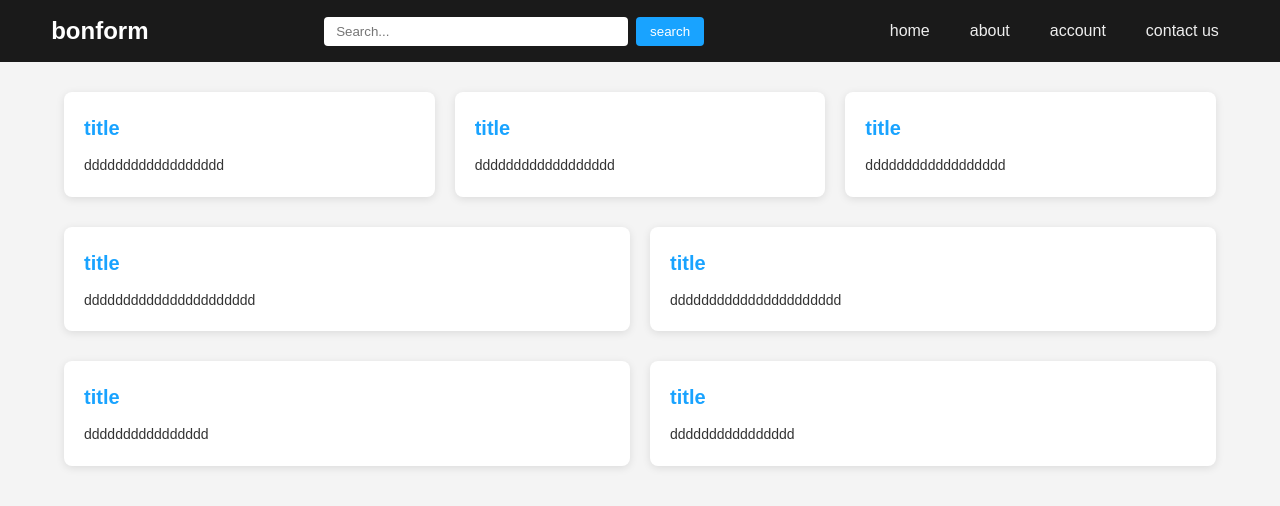
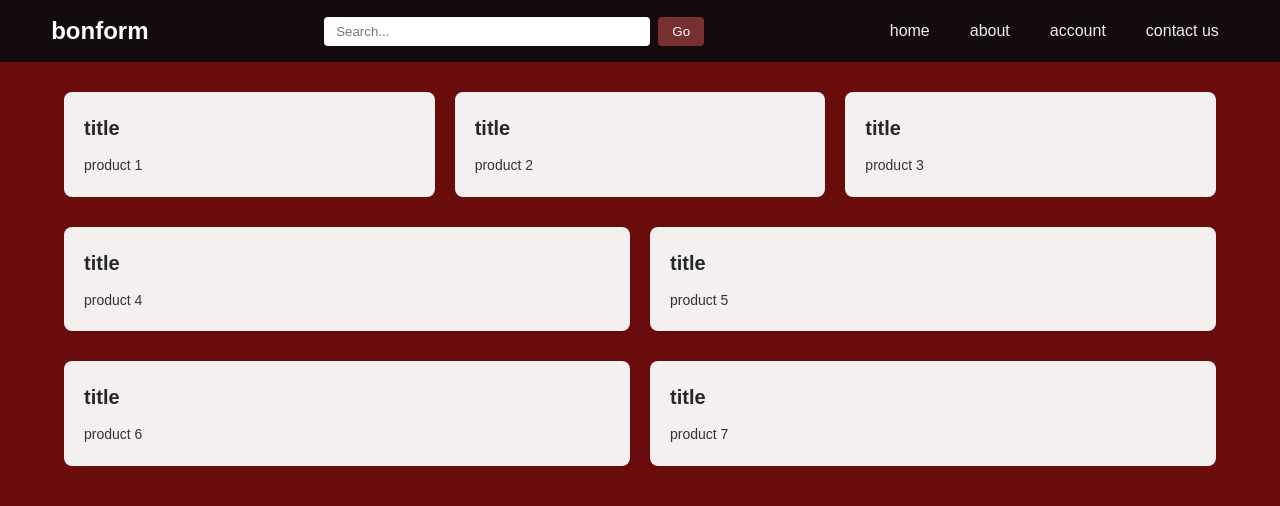
Before and after one commit to amirhskh1387/bong, a plain HTML site: page index.html in a window 1280 px wide. Drawn offline with Linux system fonts and the light colour scheme.

Commit message:
Add files via upload

```diff
--- a/index.html
+++ b/index.html
@@ -1,10 +1,10 @@
 <!DOCTYPE html>
 <html lang="en">
   <head>
-  <meta charset="UTF-8">
-  <meta name="viewport" content="width=device-width, initial-scale=1.0">
+    <meta charset="UTF-8" />
+    <meta name="viewport" content="width=device-width, initial-scale=1.0" />
     <title>Home Page</title>
-  <link rel="stylesheet" href="style.index.css">
+    <link rel="stylesheet" href="style.index.css" />
   </head>
 
   <body>
@@ -13,7 +13,6 @@
     <header>
       <nav class="navbar">
         <div class="nav-content">
-
           <div class="left-box">
             <div class="menu-btn" id="menu-btn">
               <span></span>
@@ -25,8 +24,8 @@
           </div>
 
           <form class="search-form" action="#" method="get">
-          <input type="text" name="search" placeholder="Search...">
-          <button type="submit">search</button>
+            <input type="text" name="search" placeholder="Search..." />
+            <button type="submit">Go</button>
           </form>
 
           <ul id="nav-links">
@@ -35,7 +34,6 @@
             <li><a href="account.html">account</a></li>
             <li><a href="contact.html">contact us</a></li>
           </ul>
-
         </div>
       </nav>
     </header>
@@ -43,40 +41,60 @@
     <main>
       <div class="container">
         <div class="row">
-        <div class="child1"><h3>title</h3><p>dddddddddddddddddd</p></div>
-        <div class="child1"><h3>title</h3><p>dddddddddddddddddd</p></div>
-        <div class="child1"><h3>title</h3><p>dddddddddddddddddd</p></div>
+          <div class="child1">
+            <h3>title</h3>
+            <p>product 1</p>
+          </div>
+          <div class="child1">
+            <h3>title</h3>
+            <p>product 2</p>
+          </div>
+          <div class="child1">
+            <h3>title</h3>
+            <p>product 3</p>
+          </div>
         </div>
 
         <div class="row">
-        <div class="child2"><h3>title</h3><p>dddddddddddddddddddddd</p></div>
-        <div class="child2"><h3>title</h3><p>dddddddddddddddddddddd</p></div>
+          <div class="child2">
+            <h3>title</h3>
+            <p>product 4</p>
+          </div>
+          <div class="child2">
+            <h3>title</h3>
+            <p>product 5</p>
+          </div>
         </div>
 
         <div class="row">
-        <div class="child3"><h3>title</h3><p>dddddddddddddddd</p></div>
-        <div class="child3"><h3>title</h3><p>dddddddddddddddd</p></div>
+          <div class="child3">
+            <h3>title</h3>
+            <p>product 6</p>
+          </div>
+          <div class="child3">
+            <h3>title</h3>
+            <p>product 7</p>
+          </div>
         </div>
       </div>
     </main>
 
     <script>
-    const menuBtn = document.getElementById('menu-btn')
-    const nav = document.getElementById('nav-links')
-    const overlay = document.getElementById('overlay')
+      const menuBtn = document.getElementById("menu-btn");
+      const nav = document.getElementById("nav-links");
+      const overlay = document.getElementById("overlay");
 
-    menuBtn.addEventListener('click', () => {
-      nav.classList.toggle('open')
-      overlay.classList.toggle('show')
-      menuBtn.classList.toggle('close')
-    })
+      menuBtn.addEventListener("click", () => {
+        nav.classList.toggle("open");
+        overlay.classList.toggle("show");
+        menuBtn.classList.toggle("close");
+      });
 
-    overlay.addEventListener('click', () => {
-      nav.classList.remove('open')
-      overlay.classList.remove('show')
-      menuBtn.classList.remove('close')
-    })
+      overlay.addEventListener("click", () => {
+        nav.classList.remove("open");
+        overlay.classList.remove("show");
+        menuBtn.classList.remove("close");
+      });
     </script>
-
   </body>
 </html>
--- a/style.about.css
+++ b/style.about.css
@@ -6,7 +6,7 @@
 }
 
 body {
-  background: #f4f4f4;
+  background: #6c0d0d;
   color: #333;
   line-height: 1.6;
 }
@@ -15,7 +15,7 @@ body {
   position: fixed;
   width: 100%;
   height: 100%;
-  background: rgba(0,0,0,0.6);
+  background: rgba(4, 0, 0, 0.6);
   top: 0;
   left: 0;
   opacity: 0;
@@ -29,7 +29,7 @@ body {
 }
 
 header {
-  background: #1a1a1a;
+  background: #0d0d0de9;
   padding: 12px 0;
 }
 
@@ -71,10 +71,10 @@ header {
 
 .search-form button {
   padding: 7px 14px;
-  background: #19a3ff;
+  background: #772f2f;
   border: none;
   border-radius: 4px;
-  color: white;
+  color: rgb(255, 255, 255);
   cursor: pointer;
 }
 
@@ -94,7 +94,7 @@ header {
 }
 
 .navbar ul li a:hover {
-  color: #19a3ff;
+  color: #772f2f;
 }
 
 .menu-btn {
--- a/style.account.css
+++ b/style.account.css
@@ -6,19 +6,16 @@
 }
 
 body {
-  background: #f4f4f4;
+  background: #6c0d0d;
   color: #333;
   line-height: 1.6;
-  font-family: 'Segoe UI', Tahoma, Geneva, Verdana, sans-serif;
-  margin: 0;
-  height: 100vh;
 }
 
 #overlay {
   position: fixed;
   width: 100%;
   height: 100%;
-  background: rgba(0,0,0,0.6);
+  background: rgba(4, 0, 0, 0.6);
   top: 0;
   left: 0;
   opacity: 0;
@@ -32,7 +29,7 @@ body {
 }
 
 header {
-  background: #1a1a1a;
+  background: #0d0d0de9;
   padding: 12px 0;
 }
 
@@ -74,10 +71,10 @@ header {
 
 .search-form button {
   padding: 7px 14px;
-  background: #19a3ff;
+  background: #772f2f;
   border: none;
   border-radius: 4px;
-  color: white;
+  color: rgb(255, 255, 255);
   cursor: pointer;
 }
 
@@ -97,7 +94,7 @@ header {
 }
 
 .navbar ul li a:hover {
-  color: #19a3ff;
+  color: #772f2f;
 }
 
 .menu-btn {
@@ -171,7 +168,7 @@ header {
   background: #ffffffa5;
   padding: 2rem;
   border-radius: 12px;
-  box-shadow: 0 4px 12px rgba(0,0,0,0.3);
+  box-shadow: 0 4px 12px rgba(0, 0, 0, 0.3);
   width: 100%;
   max-width: 360px;
   letter-spacing: 0.1vh;
@@ -212,7 +209,7 @@ input:focus {
 
 button {
   padding: 0.8rem;
-  background-color: #37678c;
+  background-color:#0d0d0de9;
   color: #fff;
   border: none;
   border-radius: 8px;
@@ -222,5 +219,35 @@ button {
 }
 
 button:hover {
-  background-color: #2b4c60;
+  background-color: #6f3131;
 }
+
+.search-form {
+  display: flex;
+  gap: 8px;
+  width: 100%;
+  max-width: 380px;
+}
+
+.search-form input {
+  padding: 7px 12px;
+  border-radius: 4px;
+  border: none;
+  outline: none;
+  width: 100%;
+}
+
+.search-form button {
+  padding: 7px 14px;
+  background: #231d1d;
+  border: none;
+  border-radius: 4px;
+  color: white;
+  cursor: pointer;
+}
+
+@media (max-width: 768px) {
+  .search-form {
+    display: none;
+  }
+}
--- a/style.contact.css
+++ b/style.contact.css
@@ -6,7 +6,7 @@
 }
 
 body {
-  background: #f4f4f4;
+  background: #6c0d0d;
   color: #333;
   line-height: 1.6;
 }
@@ -15,7 +15,7 @@ body {
   position: fixed;
   width: 100%;
   height: 100%;
-  background: rgba(0,0,0,0.6);
+  background: rgba(4, 0, 0, 0.6);
   top: 0;
   left: 0;
   opacity: 0;
@@ -29,7 +29,7 @@ body {
 }
 
 header {
-  background: #1a1a1a;
+  background: #0d0d0de9;
   padding: 12px 0;
 }
 
@@ -71,10 +71,10 @@ header {
 
 .search-form button {
   padding: 7px 14px;
-  background: #19a3ff;
+  background: #772f2f;
   border: none;
   border-radius: 4px;
-  color: white;
+  color: rgb(255, 255, 255);
   cursor: pointer;
 }
 
@@ -94,7 +94,7 @@ header {
 }
 
 .navbar ul li a:hover {
-  color: #19a3ff;
+  color: #772f2f;
 }
 
 .menu-btn {
--- a/style.index.css
+++ b/style.index.css
@@ -6,7 +6,7 @@
 }
 
 body {
-  background: #f4f4f4;
+  background: #6c0d0d;
   color: #333;
   line-height: 1.6;
 }
@@ -15,7 +15,7 @@ body {
   position: fixed;
   width: 100%;
   height: 100%;
-  background: rgba(0,0,0,0.6);
+  background: rgba(4, 0, 0, 0.6);
   top: 0;
   left: 0;
   opacity: 0;
@@ -29,7 +29,7 @@ body {
 }
 
 header {
-  background: #1a1a1a;
+  background: #0d0d0de9;
   padding: 12px 0;
 }
 
@@ -71,10 +71,10 @@ header {
 
 .search-form button {
   padding: 7px 14px;
-  background: #19a3ff;
+  background: #772f2f;
   border: none;
   border-radius: 4px;
-  color: white;
+  color: rgb(255, 255, 255);
   cursor: pointer;
 }
 
@@ -94,7 +94,7 @@ header {
 }
 
 .navbar ul li a:hover {
-  color: #19a3ff;
+  color: #772f2f;
 }
 
 .menu-btn {
@@ -172,13 +172,14 @@ header {
 .child1,
 .child2,
 .child3 {
-  background: white;
+  background: rgb(244, 240, 240);
   padding: 20px;
   border-radius: 8px;
-  box-shadow: 0 2px 8px rgba(0,0,0,0.1);
+  box-shadow: 0 2px 8px rgba(0, 0, 0, 0.1);
   flex: 1;
   min-width: 250px;
   transition: 0.3s ease;
+  box-shadow: #1a1a1a00;
 }
 
 .child1:hover,
@@ -189,7 +190,7 @@ header {
 
 h3 {
   margin-bottom: 10px;
-  color: #19a3ff;
+  color: #272727;
   font-size: 20px;
 }
 
```
Also changed, not shown: about.html (+18 -21 lines), account.html (+35 -22 lines), contact.html (+18 -21 lines). Lines whose indentation alone changed are shown as unchanged.
